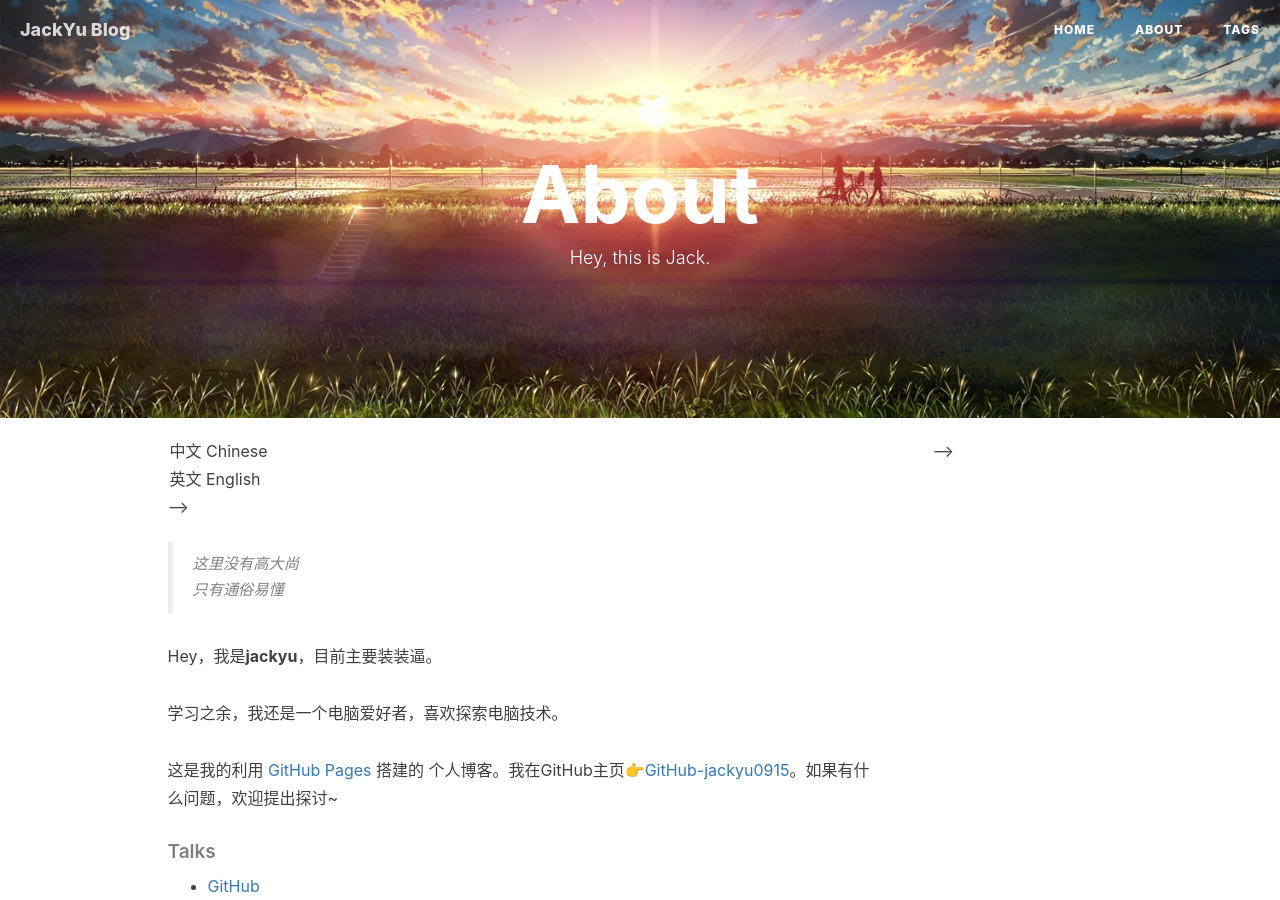
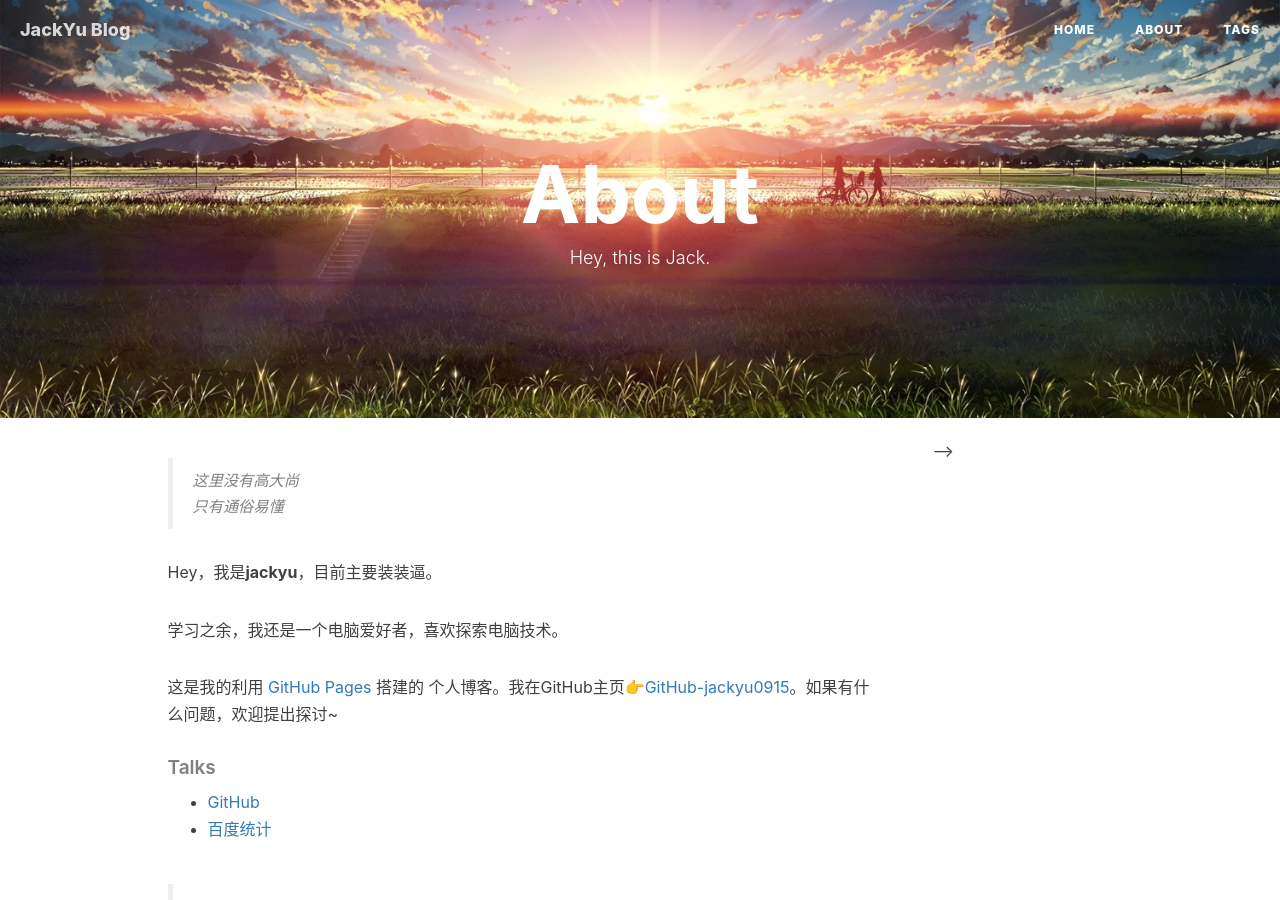
Before and after one commit to yyzz221/jackyu0915.github.io, a Jekyll site: the page built from about.html, in a window 1280 px wide and 900 px high. Built offline with Jekyll 4.4.1, drawn with Linux system fonts in a browser that asks for light colours; nearby versions of some CDN libraries; comment, search, counter and statistics services are not loaded.

Commit message:
about 界面问题修复

```diff
--- a/about.html
+++ b/about.html
@@ -6,7 +6,7 @@
 ---
 
 <!-- Language Selector -->
-<!<select class="sel-lang" onchange= "onLanChange(this.options[this.options.selectedIndex].value)">
+<!--<select class="sel-lang" onchange= "onLanChange(this.options[this.options.selectedIndex].value)">
     <option value="0" selected> 中文 Chinese </option>
     <option value="1"> 英文 English </option>
 </select> -->
```
